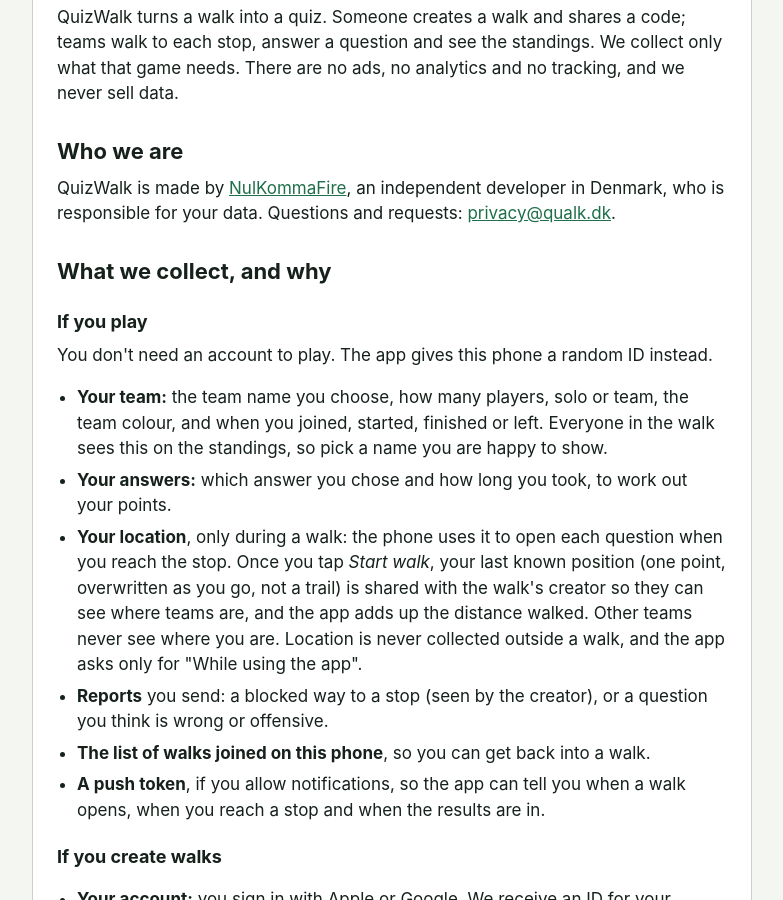
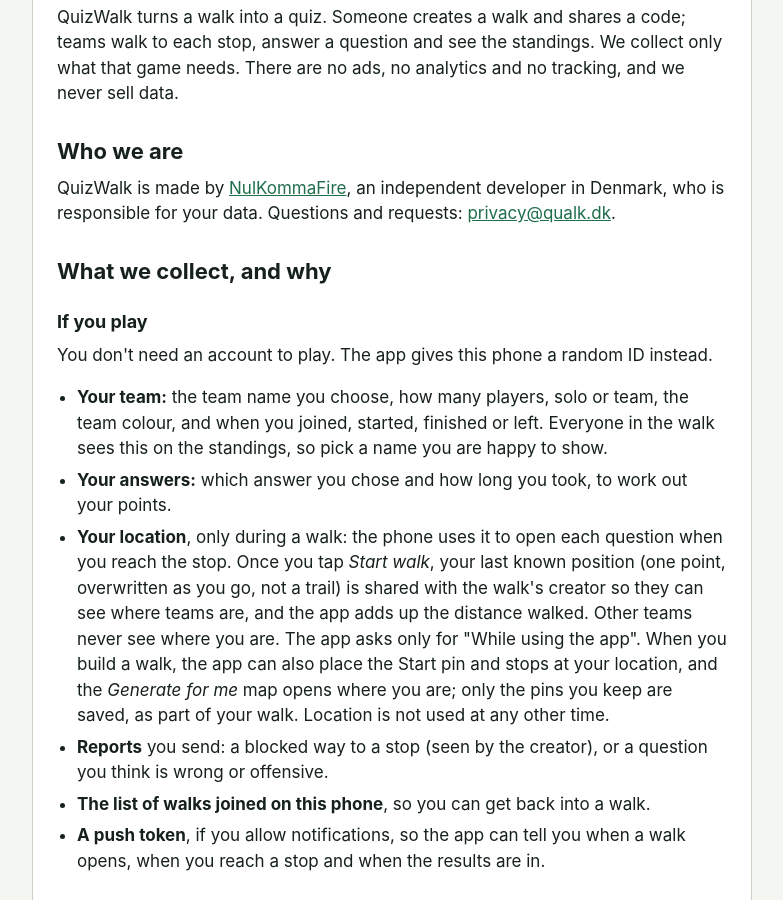
Before and after one commit to lmunck/QuizWalk, a website: page hosting/privacy.html in a window 1280 px wide. Shown: the part 200-1100 px from the top of the page, without its empty margins (248-1031 px from the left). Drawn offline with Linux system fonts and the light colour scheme.

Commit message:
Privacy: say the editor uses the creator's location for pins
One line on the privacy page and in spec §13: when building a walk, the app
can place the Start pin and stops at the creator's location, and the
Generate for me map opens there; only the pins kept are saved.

Co-Authored-By: Claude Opus 5.5 <noreply@anthropic.com>

```diff
--- a/hosting/privacy.html
+++ b/hosting/privacy.html
@@ -50,8 +50,10 @@
           question when you reach the stop. Once you tap <em>Start walk</em>, your last known
           position (one point, overwritten as you go, not a trail) is shared with the walk's creator
           so they can see where teams are, and the app adds up the distance walked. Other teams
-          never see where you are. Location is never collected outside a walk, and the app asks only
-          for "While using the app".
+          never see where you are. The app asks only for "While using the app". When you build a
+          walk, the app can also place the Start pin and stops at your location, and the
+          <em>Generate for me</em> map opens where you are; only the pins you keep are saved, as
+          part of your walk. Location is not used at any other time.
         </li>
         <li>
           <strong>Reports</strong> you send: a blocked way to a stop (seen by the creator), or a
```
Also changed, not shown: docs/v1-spec.md (+1 -1 lines).
